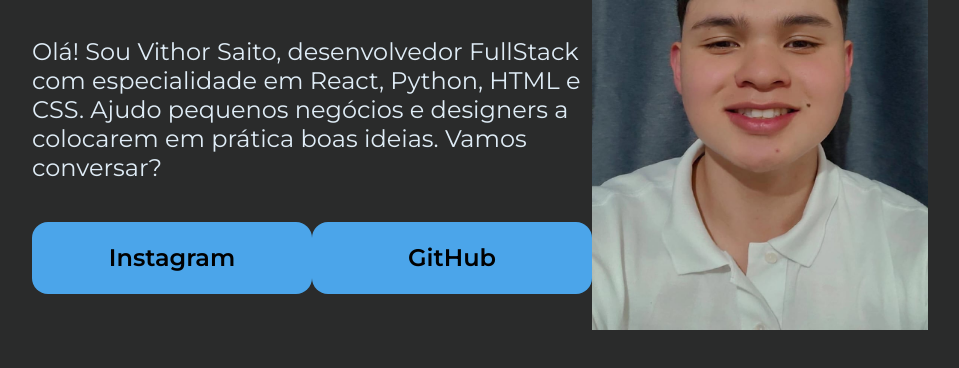
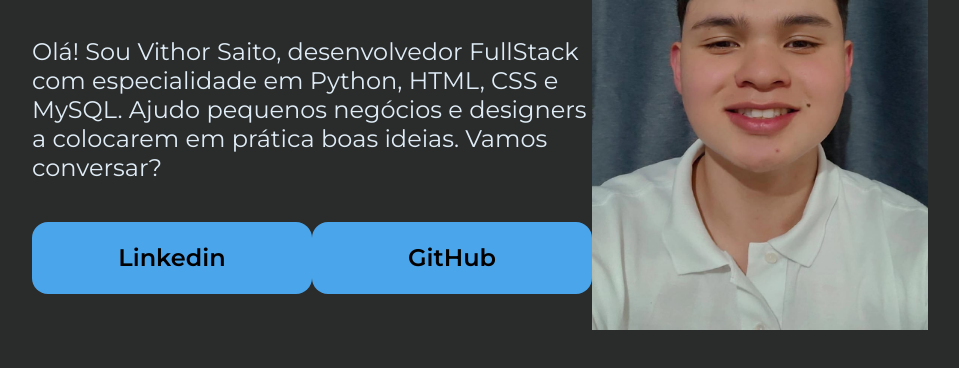
Before and after one commit to DevVithor/PortifolioHTMLCSS, a plain HTML site: page index.html in a window 1280 px wide. Shown: the part 348-716 px from the top of the page, without its empty margins (160-1119 px from the left). Drawn offline with nearby package versions, Linux system fonts and the light colour scheme.

Commit message:
Update index.html

```diff
--- a/index.html
+++ b/index.html
@@ -13,11 +13,11 @@
         <section class="apresentacao__conteudo">
         <h1 class="apresentacao__conteudo__titulo">Eleve seu negócio digital a outro nível <strong class="Titulo_Destaque">
             um Front-end de qualidade!</strong></h1>
-        <p class="apresentacao__conteudo__paragrafo">Olá! Sou Vithor Saito, desenvolvedor FullStack com especialidade em React,
-             Python, HTML e CSS. Ajudo pequenos negócios e designers a colocarem em prática boas
-             ideias. Vamos conversar?</p>
+        <p class="apresentacao__conteudo__paragrafo">Olá! Sou Vithor Saito, desenvolvedor FullStack com especialidade em
+            Python, HTML, CSS e MySQL. Ajudo pequenos negócios e designers a colocarem em prática boas
+            ideias. Vamos conversar?</p>
         <div class="apresentacao__botoes">
-            <a class="apresentacao__botoes__links" href="https://instagram.com/vithor_mitsuyoshi">Instagram</a>
+            <a class="apresentacao__botoes__links" href="https://www.linkedin.com/in/vithor-saito/">Linkedin</a>
             <a class="apresentacao__botoes__links" href="https://GitHub.com/DevVithor">GitHub</a>
         </div>
     </section>
```
